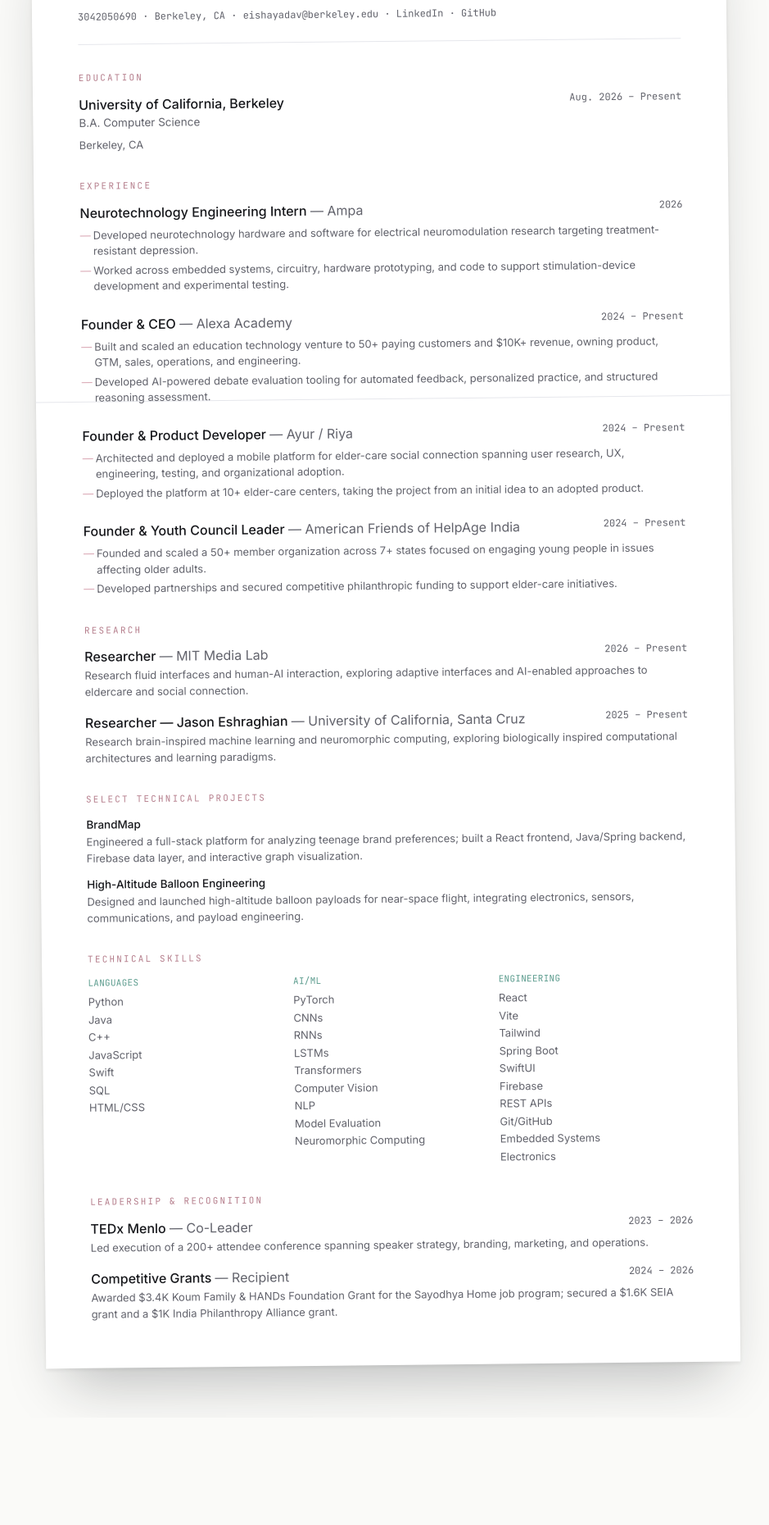
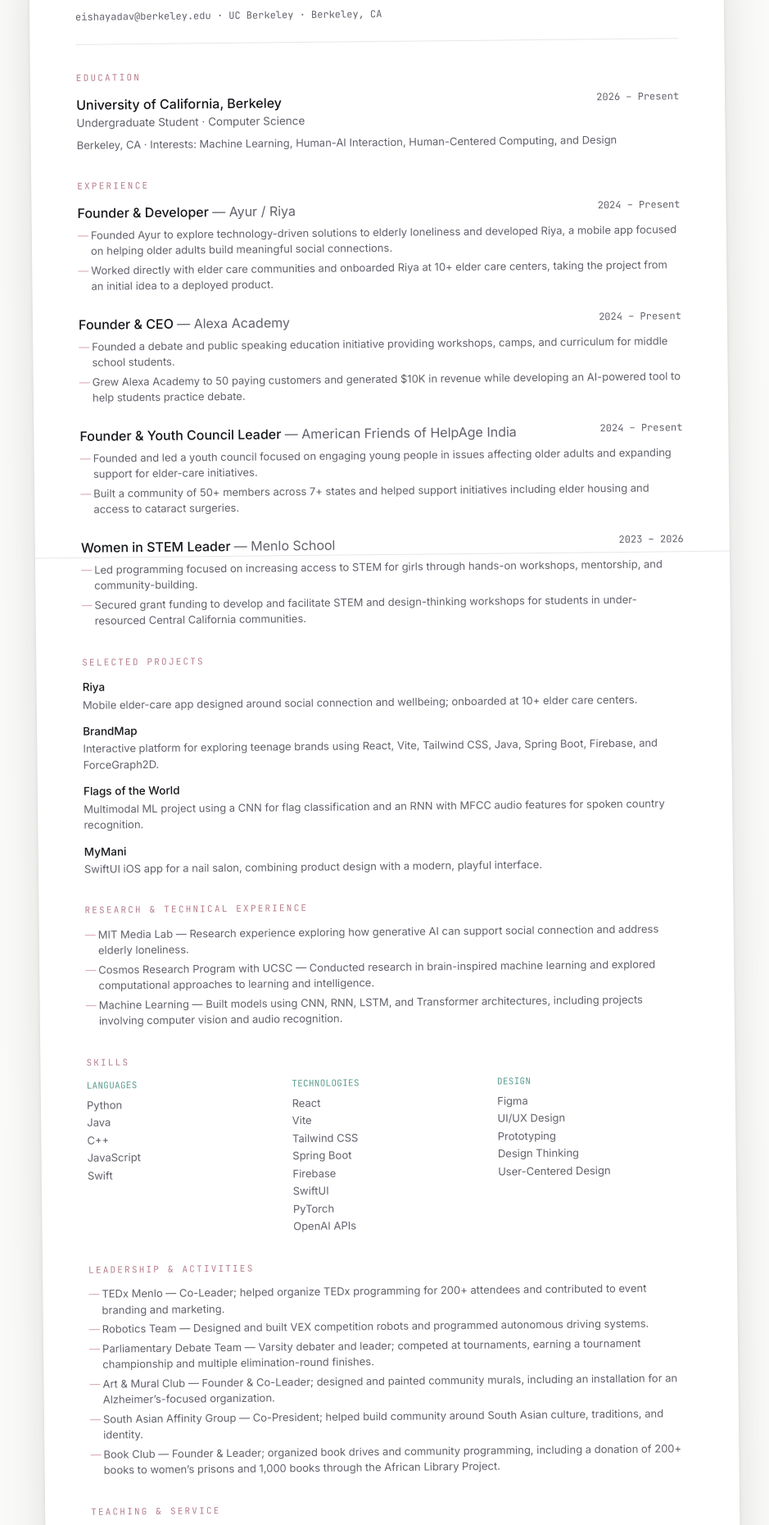
Before and after one commit to emill-y/AboutEisha, a React (Vite) app: page /resume in a window 1280 px wide. Shown: the part 260-2120 px from the top of the page at 82% size, without its empty margins (169-1108 px from the left). Before the commit the page ends 1989 px from the top, so only its background shows below. Built offline with nearby package versions, Linux system fonts and the light colour scheme.

Commit message:
Update Resume.jsx

```diff
--- a/src/pages/Resume.jsx
+++ b/src/pages/Resume.jsx
@@ -3,12 +3,12 @@
 
 const experience = [
   {
-    role: 'Neurotechnology Engineering Intern',
-    org: 'Ampa',
-    period: '2026',
+    role: 'Founder & Developer',
+    org: 'Ayur / Riya',
+    period: '2024 – Present',
     points: [
-      'Developed neurotechnology hardware and software for electrical neuromodulation research targeting treatment-resistant depression.',
-      'Worked across embedded systems, circuitry, hardware prototyping, and code to support stimulation-device development and experimental testing.',
+      'Founded Ayur to explore technology-driven solutions to elderly loneliness and developed Riya, a mobile app focused on helping older adults build meaningful social connections.',
+      'Worked directly with elder care communities and onboarded Riya at 10+ elder care centers, taking the project from an initial idea to a deployed product.',
     ],
   },
   {
@@ -16,17 +16,8 @@
     org: 'Alexa Academy',
     period: '2024 – Present',
     points: [
-      'Built and scaled an education technology venture to 50+ paying customers and $10K+ revenue, owning product, GTM, sales, operations, and engineering.',
-      'Developed AI-powered debate evaluation tooling for automated feedback, personalized practice, and structured reasoning assessment.',
-    ],
-  },
-  {
-    role: 'Founder & Product Developer',
-    org: 'Ayur / Riya',
-    period: '2024 – Present',
-    points: [
-      'Architected and deployed a mobile platform for elder-care social connection spanning user research, UX, engineering, testing, and organizational adoption.',
-      'Deployed the platform at 10+ elder-care centers, taking the project from an initial idea to an adopted product.',
+      'Founded a debate and public speaking education initiative providing workshops, camps, and curriculum for middle school students.',
+      'Grew Alexa Academy to 50 paying customers and generated $10K in revenue while developing an AI-powered tool to help students practice debate.',
     ],
   },
   {
@@ -34,87 +25,96 @@
     org: 'American Friends of HelpAge India',
     period: '2024 – Present',
     points: [
-      'Founded and scaled a 50+ member organization across 7+ states focused on engaging young people in issues affecting older adults.',
-      'Developed partnerships and secured competitive philanthropic funding to support elder-care initiatives.',
+      'Founded and led a youth council focused on engaging young people in issues affecting older adults and expanding support for elder-care initiatives.',
+      'Built a community of 50+ members across 7+ states and helped support initiatives including elder housing and access to cataract surgeries.',
+    ],
+  },
+  {
+    role: 'Women in STEM Leader',
+    org: 'Menlo School',
+    period: '2023 – 2026',
+    points: [
+      'Led programming focused on increasing access to STEM for girls through hands-on workshops, mentorship, and community-building.',
+      'Secured grant funding to develop and facilitate STEM and design-thinking workshops for students in under-resourced Central California communities.',
     ],
   },
 ]
 
 const education = {
   school: 'University of California, Berkeley',
-  degree: 'B.A. Computer Science',
-  period: 'Aug. 2026 – Present',
-  details: 'Berkeley, CA',
+  degree: 'Undergraduate Student · Computer Science',
+  period: '2026 – Present',
+  details:
+    'Berkeley, CA · Interests: Machine Learning, Human-AI Interaction, Human-Centered Computing, and Design',
 }
 
 const projects = [
   {
-    name: 'BrandMap',
-    desc: 'Engineered a full-stack platform for analyzing teenage brand preferences; built a React frontend, Java/Spring backend, Firebase data layer, and interactive graph visualization.',
+    name: 'Riya',
+    desc: 'Mobile elder-care app designed around social connection and wellbeing; onboarded at 10+ elder care centers.',
   },
   {
-    name: 'High-Altitude Balloon Engineering',
-    desc: 'Designed and launched high-altitude balloon payloads for near-space flight, integrating electronics, sensors, communications, and payload engineering.',
+    name: 'BrandMap',
+    desc: 'Interactive platform for exploring teenage brands using React, Vite, Tailwind CSS, Java, Spring Boot, Firebase, and ForceGraph2D.',
+  },
+  {
+    name: 'Flags of the World',
+    desc: 'Multimodal ML project using a CNN for flag classification and an RNN with MFCC audio features for spoken country recognition.',
+  },
+  {
+    name: 'MyMani',
+    desc: 'SwiftUI iOS app for a nail salon, combining product design with a modern, playful interface.',
   },
 ]
 
 const research = [
-  {
-    role: 'Researcher',
-    org: 'MIT Media Lab',
-    location: 'Cambridge, MA',
-    period: '2026 – Present',
-    desc: 'Research fluid interfaces and human-AI interaction, exploring adaptive interfaces and AI-enabled approaches to eldercare and social connection.',
-  },
-  {
-    role: 'Researcher — Jason Eshraghian',
-    org: 'University of California, Santa Cruz',
-    location: 'Santa Cruz, CA',
-    period: '2025 – Present',
-    desc: 'Research brain-inspired machine learning and neuromorphic computing, exploring biologically inspired computational architectures and learning paradigms.',
-  },
+  'MIT Media Lab — Research experience exploring how generative AI can support social connection and address elderly loneliness.',
+  'Cosmos Research Program with UCSC — Conducted research in brain-inspired machine learning and explored computational approaches to learning and intelligence.',
+  'Machine Learning — Built models using CNN, RNN, LSTM, and Transformer architectures, including projects involving computer vision and audio recognition.',
 ]
 
 const skills = {
-  Languages: ['Python', 'Java', 'C++', 'JavaScript', 'Swift', 'SQL', 'HTML/CSS'],
-  'AI/ML': [
-    'PyTorch',
-    'CNNs',
-    'RNNs',
-    'LSTMs',
-    'Transformers',
-    'Computer Vision',
-    'NLP',
-    'Model Evaluation',
-    'Neuromorphic Computing',
-  ],
-  Engineering: [
+  Languages: ['Python', 'Java', 'C++', 'JavaScript', 'Swift'],
+  Technologies: [
     'React',
     'Vite',
-    'Tailwind',
+    'Tailwind CSS',
     'Spring Boot',
+    'Firebase',
     'SwiftUI',
-    'Firebase',
-    'REST APIs',
-    'Git/GitHub',
-    'Embedded Systems',
-    'Electronics',
+    'PyTorch',
+    'OpenAI APIs',
+  ],
+  Design: [
+    'Figma',
+    'UI/UX Design',
+    'Prototyping',
+    'Design Thinking',
+    'User-Centered Design',
   ],
 }
 
 const leadership = [
-  {
-    role: 'Co-Leader',
-    org: 'TEDx Menlo',
-    period: '2023 – 2026',
-    desc: 'Led execution of a 200+ attendee conference spanning speaker strategy, branding, marketing, and operations.',
-  },
-  {
-    role: 'Recipient',
-    org: 'Competitive Grants',
-    period: '2024 – 2026',
-    desc: 'Awarded $3.4K Koum Family & HANDs Foundation Grant for the Sayodhya Home job program; secured a $1.6K SEIA grant and a $1K India Philanthropy Alliance grant.',
-  },
+  'TEDx Menlo — Co-Leader; helped organize TEDx programming for 200+ attendees and contributed to event branding and marketing.',
+  'Robotics Team — Designed and built VEX competition robots and programmed autonomous driving systems.',
+  'Parliamentary Debate Team — Varsity debater and leader; competed at tournaments, earning a tournament championship and multiple elimination-round finishes.',
+  'Art & Mural Club — Founder & Co-Leader; designed and painted community murals, including an installation for an Alzheimer’s-focused organization.',
+  'South Asian Affinity Group — Co-President; helped build community around South Asian culture, traditions, and identity.',
+  'Book Club — Founder & Leader; organized book drives and community programming, including a donation of 200+ books to women’s prisons and 1,000 books through the African Library Project.',
+]
+
+const teaching = [
+  'Computer Science Teaching Assistant — supported students in Computer Science 2.',
+  'Peer Tutor — mentored underclassmen in writing, mathematics, and computer science.',
+  'STEM Mentorship Leader — developed workshops for middle school girls covering laboratory skills, physics, and mechanical engineering.',
+  'Certified Yoga Instructor (RYT-200) — teach yoga to adults with special needs.',
+  'Kumon Tutor — taught mathematics and reading to elementary and middle school students.',
+]
+
+const awards = [
+  '$1,600 Social Entrepreneurship & Action Grant — supported STEM workshops in under-resourced Central California schools.',
+  '$3,400 Koum Family & HANDs Foundation Grant — awarded for a top-three global issues pitch; funding supported a job program for underserved women through Sayodhya Home in Hyderabad.',
+  '$1,000 India Philanthropy Alliance Grant — awarded through an essay competition and used to support work with American Friends of HelpAge India.',
 ]
 
 export default function Resume() {
@@ -153,14 +153,7 @@
                 </h1>
 
                 <p className="font-mono text-[12px] text-graphite mt-2">
-                  3042050690 · Berkeley, CA · eishayadav@berkeley.edu ·{' '}
-                  <a href="#" className="hover:text-rose-deep transition-colors">
-                    LinkedIn
-                  </a>{' '}
-                  ·{' '}
-                  <a href="#" className="hover:text-rose-deep transition-colors">
-                    GitHub
-                  </a>
+                  eishayadav@berkeley.edu · UC Berkeley · Berkeley, CA
                 </p>
               </div>
 
@@ -220,32 +213,7 @@
               </div>
             </Section>
 
-            <Section title="Research">
-              <div className="space-y-4">
-                {research.map((r) => (
-                  <div key={`${r.role}-${r.org}`}>
-                    <div className="flex flex-wrap justify-between gap-2">
-                      <p className="font-medium">
-                        {r.role}{' '}
-                        <span className="text-graphite font-normal">
-                          — {r.org}
-                        </span>
-                      </p>
-
-                      <p className="font-mono text-[12px] text-graphite">
-                        {r.period}
-                      </p>
-                    </div>
-
-                    <p className="text-[13px] text-graphite mt-0.5">
-                      {r.desc}
-                    </p>
-                  </div>
-                ))}
-              </div>
-            </Section>
-
-            <Section title="Select Technical Projects">
+            <Section title="Selected Projects">
               <div className="space-y-3">
                 {projects.map((project) => (
                   <div key={project.name}>
@@ -261,7 +229,20 @@
               </div>
             </Section>
 
-            <Section title="Technical Skills">
+            <Section title="Research & Technical Experience">
+              <ul className="space-y-1">
+                {research.map((item, i) => (
+                  <li
+                    key={i}
+                    className="text-[13px] text-graphite pl-4 relative before:content-['—'] before:absolute before:left-0 before:text-rose"
+                  >
+                    {item}
+                  </li>
+                ))}
+              </ul>
+            </Section>
+
+            <Section title="Skills">
               <div className="grid sm:grid-cols-3 gap-4">
                 {Object.entries(skills).map(([cat, list]) => (
                   <div key={cat}>
@@ -279,29 +260,43 @@
               </div>
             </Section>
 
-            <Section title="Leadership & Recognition" last>
-              <div className="space-y-4">
-                {leadership.map((l) => (
-                  <div key={`${l.role}-${l.org}`}>
-                    <div className="flex flex-wrap justify-between gap-2">
-                      <p className="font-medium">
-                        {l.org}{' '}
-                        <span className="text-graphite font-normal">
-                          — {l.role}
-                        </span>
-                      </p>
+            <Section title="Leadership & Activities">
+              <ul className="space-y-1">
+                {leadership.map((l, i) => (
+                  <li
+                    key={i}
+                    className="text-[13px] text-graphite pl-4 relative before:content-['—'] before:absolute before:left-0 before:text-rose"
+                  >
+                    {l}
+                  </li>
+                ))}
+              </ul>
+            </Section>
 
-                      <p className="font-mono text-[12px] text-graphite">
-                        {l.period}
-                      </p>
-                    </div>
+            <Section title="Teaching & Service">
+              <ul className="space-y-1">
+                {teaching.map((t, i) => (
+                  <li
+                    key={i}
+                    className="text-[13px] text-graphite pl-4 relative before:content-['—'] before:absolute before:left-0 before:text-rose"
+                  >
+                    {t}
+                  </li>
+                ))}
+              </ul>
+            </Section>
 
-                    <p className="text-[13px] text-graphite mt-0.5">
-                      {l.desc}
-                    </p>
-                  </div>
+            <Section title="Grants & Recognition" last>
+              <ul className="space-y-1">
+                {awards.map((award, i) => (
+                  <li
+                    key={i}
+                    className="text-[13px] text-graphite pl-4 relative before:content-['—'] before:absolute before:left-0 before:text-rose"
+                  >
+                    {award}
+                  </li>
                 ))}
-              </div>
+              </ul>
             </Section>
           </div>
         </motion.div>
```
